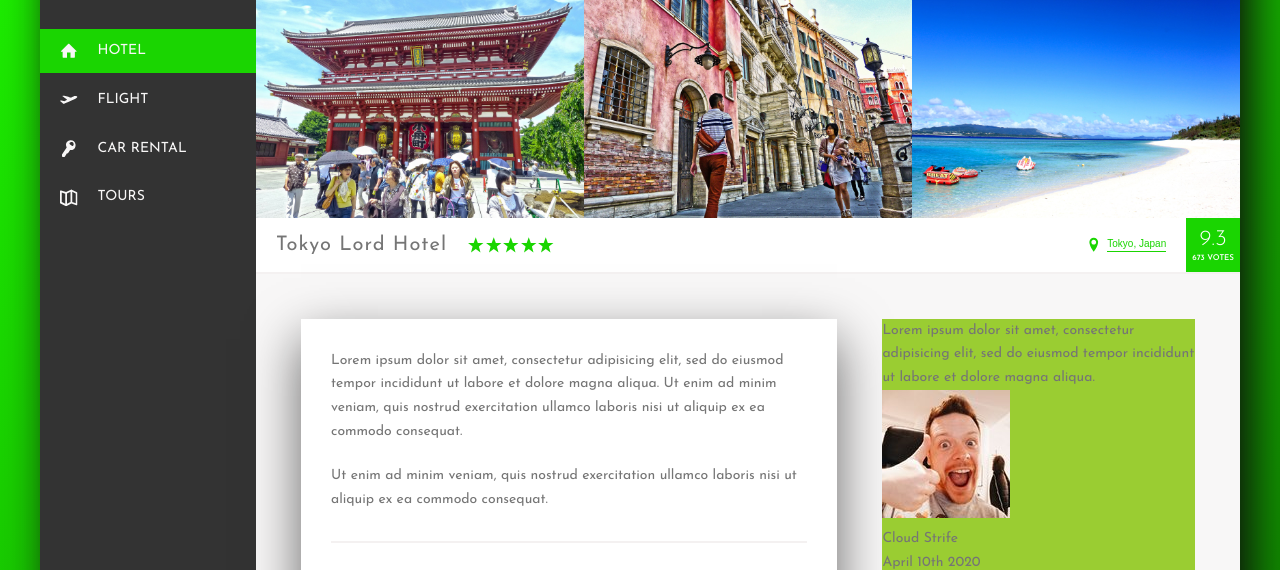
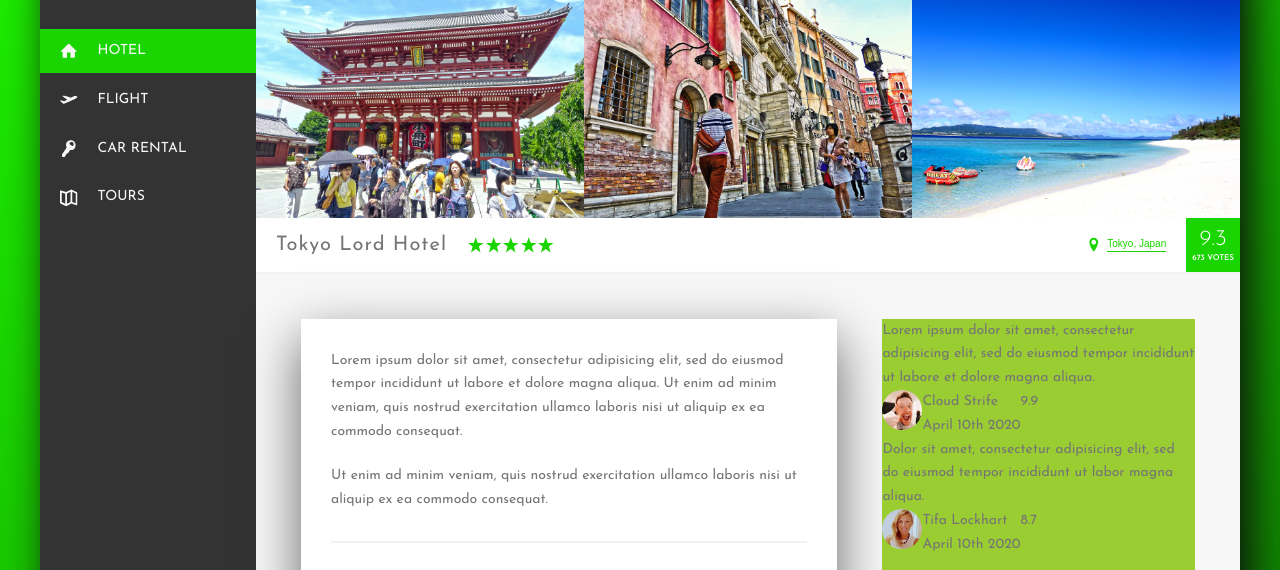
Before and after one commit to jakubfolta/Webpage-Yatsu, a website: page index.html in a window 1280 px wide. Shown: the part 151-721 px from the top of the page. Drawn offline with Linux system fonts and the light colour scheme.

Commit message:
Style review section - change of quote in html

```diff
--- a/index.html
+++ b/index.html
@@ -201,7 +201,7 @@
 
                 <figure class="review">
                   <blockquote class="review__text">
-                    Lorem ipsum dolor sit amet, consectetur adipisicing elit, sed do eiusmod tempor incididunt ut labore et dolore magna aliqua.
+                    Dolor sit amet, consectetur adipisicing elit, sed do eiusmod tempor incididunt ut labor magna aliqua.
                   </blockquote>
 
                   <figcaption class="review__user">
--- a/src/sass/components/_review.scss
+++ b/src/sass/components/_review.scss
@@ -5,7 +5,7 @@
   }
 
   &__user {
-
+    display: flex;
   }
 
   &__photo {
--- a/src/sass/main.scss
+++ b/src/sass/main.scss
@@ -6,6 +6,7 @@
 @import "components/list";
 @import "components/gallery";
 @import "components/overview";
+@import "components/review";
 
 @import "layout/header";
 @import "layout/sidebar";
```
Also changed, not shown: src/css/main.css.
